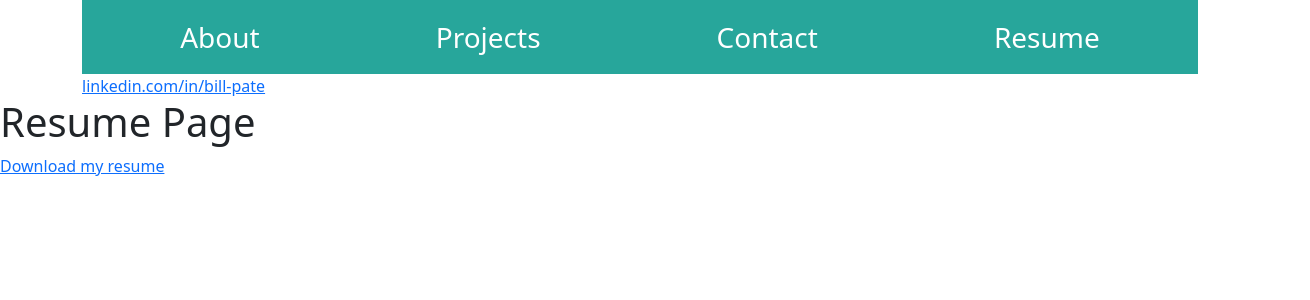
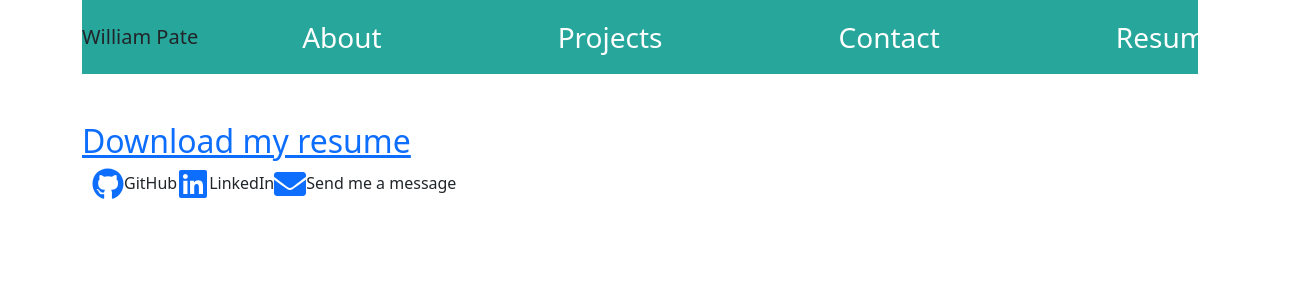
Before and after one commit to minprocess/Dev-Portfolio, a React (Create React App) app: page / in a window 1280 px wide. Shown: the top 300 px of the page, 1310 px wide, since content can reach past the window. Built offline with nearby package versions, Linux system fonts and the light colour scheme.

Commit message:
footer sort of working

```diff
--- a/package.json
+++ b/package.json
@@ -15,6 +15,7 @@
     "react": "^17.0.2",
     "react-bootstrap": "^2.0.0-beta.4",
     "react-dom": "^17.0.2",
+    "react-icons": "^4.2.0",
     "react-scripts": "4.0.3",
     "web-vitals": "^1.1.2"
   },
--- a/public/index.html
+++ b/public/index.html
@@ -27,7 +27,7 @@
     -->
     <title>React App</title>
   </head>
-  <body>
+  <body class="d-flex flex-column min-vh-100">
     <noscript>You need to enable JavaScript to run this app.</noscript>
     <div id="root"></div>
     <!--
--- a/src/App.css
+++ b/src/App.css
@@ -52,3 +52,18 @@ nav ul li {
 nav {
   background-color : #27A69B;
 }
+
+.nav-item > .active > a {
+  color: red;
+}
+
+.center {
+  margin: auto;
+  width: 60%;
+  padding: 10px;
+  display: inline;
+}
+
+.iconpos {
+  size: 2em;
+}
--- a/src/components/NavTabs.js
+++ b/src/components/NavTabs.js
@@ -1,5 +1,6 @@
 import React from 'react';
 import "../App.css";
+
 
 // Here we are using object destructuring assignment to pluck off our variables from the props object
 // We assign them to their own variable names
@@ -12,6 +13,7 @@ function NavTabs({ currentPage, handlePageChange }) {
   return (
     <div className="container-lg">
       <nav className="navbar navbar-expand-lg" >
+        <span className="navbar-brand">William Pate</span>
         <ul className="navbar-nav mx-auto mb-2 mb-lg-0">
           <li className="nav-item">
             <a
@@ -55,10 +57,7 @@ function NavTabs({ currentPage, handlePageChange }) {
           </li>
         </ul>
       </nav>
-      <footer>
-      <i className="fab fa-linkedin fa-3x"></i>
-            <a href="https://linkedin.com/in/bill-pate">linkedin.com/in/bill-pate</a>
-      </footer>
+
     </div>
   );
 }
--- a/src/components/pages/About.js
+++ b/src/components/pages/About.js
@@ -1,5 +1,6 @@
 import React from 'react';
-import { fab } from '@fortawesome/free-brands-svg-icons'
+import {FaGithub} from "react-icons/fa";
+import {FaLinkedin} from "react-icons/fa";
 
 export default function About() {
   return (
@@ -17,48 +18,12 @@ export default function About() {
       <p>
           I have a Ph.D. in Metallurgical Engineering and upon obtaining that I spent 10 years programming real-time estimation programs for mineral processing as well programming estimation algorthims for estimation of model parameters from lab and plant testwork. I programmed them first in Fortran and then in C++. Then I spent another 15 years programming dynamic simulators for mineral processing plants. They could be used for sizing equipment given the failure rates of equipment and the time to repair them.
       </p>
+      <footer className="mt-auto">
+        <div className="container text-center">
+          <FaGithub/><a href="https://github.com/minprocess">https://github.com/minprocess</a>
+          <FaLinkedin/><a href="https://linkedin.com/in/bill-pate">linkedin.com/in/bill-pate</a>
+        </div>
+      </footer>
     </div>
   );
 }
-
-
-/*
-
-  <section id="about">
-    <div class="container">
-      <div class="row valign-wrapper">
-        <div class="col s12 m4">
-          <div class="card-panel">
-            <h3>William Pate</h3>
-            <h5>Full Stack/C++/C# Developer</h5>
-            <br>
-            <i class="fab fa-linkedin fa-3x"></i>
-            <a href="https://linkedin.com/in/bill-pate">linkedin.com/in/bill-pate</a>
-            <br><br>
-            <i class="far fa-envelope fa-3x"></i>
-            <a href="mailto:bill.pate%40minprocess%2ecom?subject=">bill.pate@minprocess.com</a>
-            <br><br>
-            <a class="fa fa-file-pdf-o fa-2x" href="./assets/ResumeWTPate2021.pdf" download="test.pdf">PDF</a>
-            <!-- <button class="btn"><i class="fas fa-download" href="./assets/ResumeWTPate2021.pdf" download="test.pdf"></i> PDF</button> -->
-            <span>My resume</span>
-          </div>
-        </div>
-        <div class="col s12 m8">
-          <h3>About me</h3>
-          <p>
-              I spent 35+ years in industry programming Windows programs for simulation, estimation and optimization of mineral processing operations.
-          </p>
-          <p>
-              I have a Ph.D. in Metallurgical Engineering and upon obtaining that I spent 10 years programming real-time estimation programs for mineral processing as well programming estimation algorthims for estimation of model parameters from lab and plant testwork. I programmed them first in Fortran and then in C++. Then I spent another 15 years programming dynamic simulators for mineral processing plants. They could be used for sizing equipment given the failure rates of equipment and the time to repair them.
-          </p>
-          <p>
-              Now I have learned a different type of programming, that of full stack flex developer and will be looking to find freelance work.
-          </p>
-        </div>
-      </div>
-    </div>
-  </section>
-
-
-
-*/
--- a/src/components/pages/Contact.js
+++ b/src/components/pages/Contact.js
@@ -1,5 +1,6 @@
 import React, { useState } from 'react';
-import { fab } from '@fortawesome/free-brands-svg-icons'
+import {FaGithub} from "react-icons/fa";
+import {FaLinkedin} from "react-icons/fa";
 import './style.css';
 
 // Here we import a helper function that will check if the email is valid
@@ -87,6 +88,10 @@ function Form() {
           <p className="error-text">{errorMessage}</p>
         </div>
       )}
+      <footer className="mt-auto">
+        <FaGithub/><a href="https://github.com/minprocess">https://github.com/minprocess</a>
+        <FaLinkedin/><a href="https://linkedin.com/in/bill-pate">linkedin.com/in/bill-pate</a>
+      </footer>
     </div>
     </>
   );
--- a/src/components/pages/Projects.js
+++ b/src/components/pages/Projects.js
@@ -1,6 +1,7 @@
 import React from 'react';
+import {FaGithub} from "react-icons/fa";
+import {FaLinkedin} from "react-icons/fa";
 import ProjectCard from './ProjectCard';
-import { fab } from '@fortawesome/free-brands-svg-icons'
 
 export default function ProjectDisplay() {
 
@@ -60,7 +61,7 @@ var projObj = [
     desc: "A command-line application that allows the user to interact with a MySQL database containing three tables of employee information.",
     tech: "Node, JavaScript, console.table, Inquirer.js, MySQL2",
     altText: "Snapshot of interface to a MySQL database made with Inquirer.js"
-  },
+  },/*
   {
     projTitle: "Note Taker",
     gitHubRepo: "https://github.com/minprocess/11-Note-Taker",
@@ -141,21 +142,19 @@ var projObj = [
     desc: "Refactor a website for social media and SEO company. Used starter code.",
     tech: "HTML, CSS",
     altText: "Homepage of a website for social media and SEO company"
-  }
+  }*/
 ]
-
-
 
 // See Activity 10-Stu_Props in Unit 20-React
   return (
-    <div>
-      <div className="container-lg">
-        <div className="row row-cols-3">
-
-            {projObj.map((card) => (<ProjectCard card={card} />))}
-
-        </div>
+    <div className="container-lg">
+      <div className="row row-cols-3">
+          {projObj.map((card) => (<ProjectCard card={card} />))}
       </div>
+      <footer className="mt-auto">
+        <FaGithub/><a href="https://github.com/minprocess">https://github.com/minprocess</a>
+        <FaLinkedin/><a href="https://linkedin.com/in/bill-pate">linkedin.com/in/bill-pate</a>
+      </footer>
     </div>
   );
 }
--- a/src/components/pages/Resume.js
+++ b/src/components/pages/Resume.js
@@ -1,12 +1,18 @@
 import React from 'react';
-import { fab } from '@fortawesome/free-brands-svg-icons'
+import {FaGithub, FaLinkedin, FaEnvelope} from "react-icons/fa";
+import {} from "react-icons/fa";
 
 export default function Resume() {
   return (
-    <div>
-      <div className="container-lg"></div>
-      <h1>Resume Page</h1>
-      <a href={'https://drive.google.com/file/d/1xWtYvc8htPDIWsXh4eu4aJK50WeHWnA1/view?usp=sharing'}>Download my resume</a>
+    <div className="container-lg">
+      <br></br>
+      <br></br>
+      <a href={'https://drive.google.com/file/d/1xWtYvc8htPDIWsXh4eu4aJK50WeHWnA1/view?usp=sharing'}><h2>Download my resume</h2></a>
+      <div className="center">
+        <span><a href="https://github.com/minprocess"><FaGithub size='2em'/></a>GitHub</span>
+        <span><a href="https://linkedin.com/in/bill-pate"><FaLinkedin size='2em' /></a>LinkedIn</span>
+        <span><a href="https://linkedin.com/in/bill-pate"><FaEnvelope size='2em'/></a>Send me a message</span>
+      </div>
     </div>
   );
 }
```
Also changed, not shown: src/App.js (+1 -31 lines), src/components/pages/ProjectCard.js (+0 -13 lines), src/components/pages/style.css (line endings or trailing spaces), 1 other file (tests, documents, lock files or other folders).
